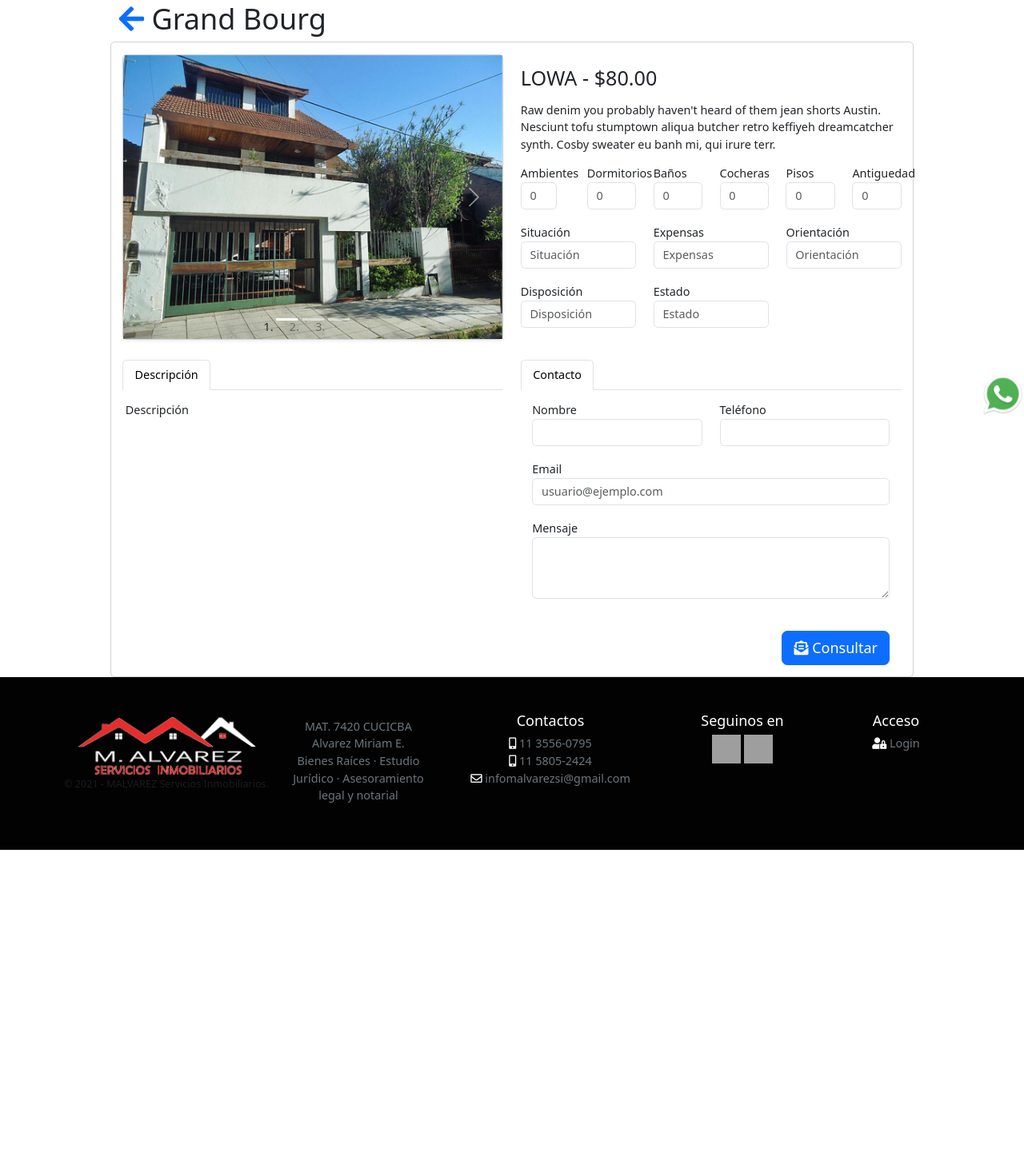
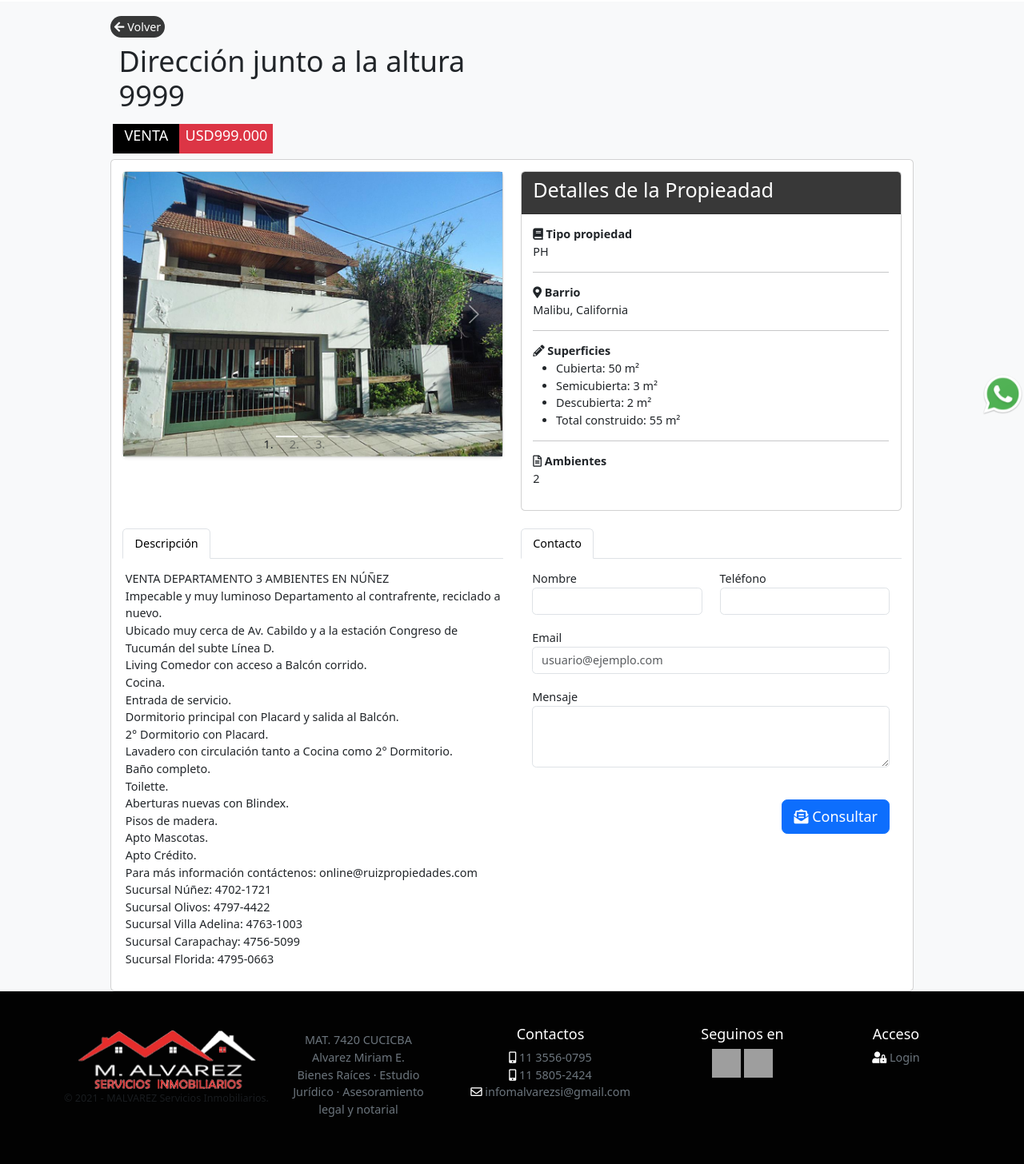
Before and after one commit to losnegrosdelaweb/Malvarez, a CodeIgniter app: page /database/index.php/detpropiedad/index in a window 1280 px wide. Shown: the part 195-1651 px from the top of the page at 80% size. Before the commit the page ends 1258 px from the top, so only its background shows below. Run offline with CodeIgniter, Linux system fonts and the light colour scheme; some libraries are stand-ins or nearby versions; grey boxes are pictures that could not be loaded.

Commit message:
Actualizo detprop

```diff
--- a/application/views/detpropiedad/detpropiedad.php
+++ b/application/views/detpropiedad/detpropiedad.php
@@ -27,23 +27,49 @@
 	  .form-control {
 		appearance: auto;
 	  }
+	  .bg-light {
+      min-height: 450px;
+    }
+    .fontStyle {
+      background-color: #181919db!important;
+      border-radius: 15px;
+    }
+    .badge-venta {
+    color: rgb(255, 255, 255);
+    background-color: rgb(220, 53, 69);
+    border-radius: 0rem;
+		}
+		.badge-oper {
+    color: rgb(255, 255, 255);
+    background-color: rgb(0, 0, 0);
+    border-radius: 0rem;
+		}
+		.detalles {
+    color: rgb(255, 255, 255);
+    background-color: rgb(56, 56, 56);
+  	}
     </style>
 
   </head>
   <body>
 
-<main>
+<main class="bg-light">
   <div class="container">
 	<div class="content-wrapper">
     <!-- Content Header (Page header) -->
+    <section class="content-header" style="padding-top: 20px;">
+          <h6 class="fontStyle fw-normal" style="padding: 0.5%; width: fit-content;"><a href="javascript: history.go(-1)" data-toggle="tooltip" title="" data-placement="top" data-original-title="Volver" style="color: white;"><i class="fas fa-arrow-left"></i> Volver</a></h6>
+		</section>
     <section class="content-header">
       <div class="container-fluid">
-		  <div class="col-sm-6"><h1>
-            <a href="" data-toggle="tooltip" title="" data-placement="top" data-original-title="Volver"><i class="fas fa-arrow-left"></i></a>
-            Grand Bourg</h1>
+		  <div class="col-sm-6"><h1> Dirección junto a la altura 9999</h1>
           </div>
       </div><!-- /.container-fluid -->
-    </section>
+      	<div class="row bg-grey py-2 px-3">
+           <div class="col-1 badge badge-oper"><h5>VENTA</h5></div>
+           <div class="col-1 badge badge-venta" style="width: auto;"><h5>USD999.000</h5></div>
+        </div>
+		</section>
 
     <!-- Main content -->
     <section class="content">
@@ -88,10 +114,47 @@
 				</div>
 
 			<div class="col-12 col-sm-6">
-              <h3 class="my-3">LOWA - $80.00</h3>
+				<div class="card card-primary">
+              <div class="card-header detalles">
+                <h3 class="card-title">Detalles de la Propieadad</h3>
+              </div>
+              <!-- /.card-header -->
+              <div class="card-body">
+                <strong><i class="fas fa-book mr-1"></i> Tipo propiedad</strong>
+
+                <p class="text">
+                  PH
+                </p>
+
+                <hr>
+
+                <strong><i class="fas fa-map-marker-alt mr-1"></i> Barrio</strong>
+
+                <p class="text">Malibu, California</p>
+
+                <hr>
+
+                <strong><i class="fas fa-pencil-alt mr-1"></i> Superficies</strong>
+
+                <ul class="text">
+                  <li class="tag tag-danger">Cubierta: 50 m²</li>
+                  <li class="tag tag-success">Semicubierta: 3 m²</li>
+                  <li class="tag tag-success">Descubierta: 2 m²</li>
+                  <li class="tag tag-info">Total construido: 55 m²</li>
+                </ul>
+
+                <hr>
+
+                <strong><i class="far fa-file-alt mr-1"></i> Ambientes</strong>
+
+                <p class="text">2</p>
+              </div>
+              <!-- /.card-body -->
+            </div>
+              <!--h3 class="my-3">Descripción de la Propiedad</h3>
               <p>Raw denim you probably haven't heard of them jean shorts Austin. Nesciunt tofu stumptown aliqua butcher retro keffiyeh dreamcatcher synth. Cosby sweater eu banh mi, qui irure terr.</p>
 
-				<input type="text" class="form-control" id="id" name="id" hidden="">
+				<input type="text" class="form-control" id="id" name="id" hidden=""-->
 					  <!--div class="row">
 						<div class="col-4">
 						  <div class="form-group">
@@ -113,7 +176,7 @@
 						</div>
 					  </div-->
 
-					  <div class="row">
+					  <!--div class="row">
 						<div class="col-2" style="padding-right: 30px">
 						  <div class="form-group">
 							<label for="ambientes">Ambientes</label>
@@ -188,14 +251,14 @@
 							<input type="text" class="form-control" id="Estado" name="Estado" placeholder="Estado" readonly>
 
 						  </div>
-						</div>
+						</div-->
 						<!--div class="col-4">
 						  <div class="form-group">
 							<label for="descripcion">Descripción</label>
 							<input type="text" class="form-control" id="Descripcion" name="Descripcion" placeholder="Descripción">
 						  </div>
-						</div-->
-					  </div>
+						</div>
+					  </div-->
 				</div>
 				</div>
 				<div class="row">
@@ -207,7 +270,34 @@
 					  </div>
 					</nav>
 					<div class="tab-content p-3" id="nav-tabContent">
-					  <div class="tab-pane fade show active" id="product-desc" role="tabpanel" aria-labelledby="product-desc-tab"> Descripción </div>
+					  <div class="tab-pane fade show active" id="product-desc" role="tabpanel" aria-labelledby="product-desc-tab"> VENTA DEPARTAMENTO 3 AMBIENTES EN NÚÑEZ<br>
+
+Impecable y muy luminoso Departamento al contrafrente, reciclado a nuevo.<br>
+Ubicado muy cerca de Av. Cabildo y a la estación Congreso de Tucumán del subte Línea D.<br>
+
+Living Comedor con acceso a Balcón corrido.<br>
+Cocina.<br>
+Entrada de servicio.<br>
+Dormitorio principal con Placard y salida al Balcón.<br>
+2° Dormitorio con Placard.<br>
+Lavadero con circulación tanto a Cocina como 2° Dormitorio.<br>
+Baño completo.<br>
+Toilette.<br>
+
+Aberturas nuevas con Blindex.<br>
+Pisos de madera.<br>
+
+Apto Mascotas.<br>
+
+Apto Crédito.<br>
+
+Para más información contáctenos: online@ruizpropiedades.com<br>
+
+Sucursal Núñez: 4702-1721<br>
+Sucursal Olivos: 4797-4422<br>
+Sucursal Villa Adelina: 4763-1003<br>
+Sucursal Carapachay: 4756-5099<br>
+Sucursal Florida: 4795-0663 </div>
 					</div>
 				</div>
 				</div>
--- a/application/views/errors/mantenimiento.php
+++ b/application/views/errors/mantenimiento.php
@@ -1,5 +1,5 @@
     <!-- Main content -->
-    <section class="container">
+    <section class="container" style="min-width: 650px;">
       <div class="error-page">
         <h2 class="headline text-warning">EN CONSTRUCCIÓN</h2>
 
```
Also changed, not shown: application/views/home/inicio.php (+10 -4 lines).
